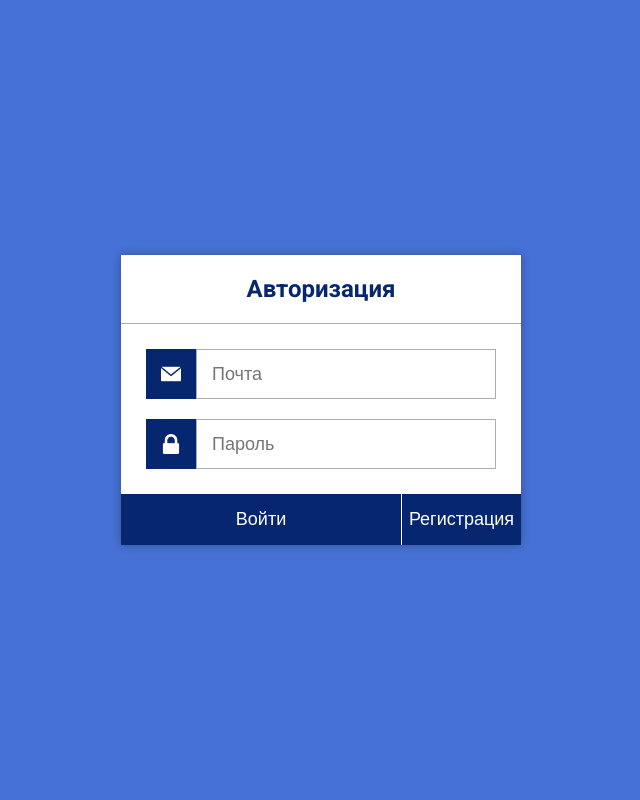
After one commit to Kushichka/Financo, a PHP site: template pages/login.php in a window 1280 px wide. The commit adds this page. Shown: the whole page, without its empty margins (319-959 px from the left). Run offline with PHP 8.4, Linux system fonts and the light colour scheme; the template is opened without the code that fills it, so the values that code supplies are empty.

Commit message:
templates added

```diff
--- a/bills.php
+++ b/bills.php
@@ -33,7 +33,8 @@ if(!isset($_SESSION["mail"])) {
                     <a class="menu__btn" href="#">Настройки</a>
                 </nav>
                 <div class="login__wrapper">
-                    <form action="script/logout.php">
+                    <form action="index.php">
+                        <input type="hidden" name="action" value="signout">
                         <input class="login__btn menu__btn" type="submit" value="Выйти">
                     </form>
                 </div>
--- /dev/null
+++ b/pages/foot.php
@@ -0,0 +1,4 @@
+<script src="script.js"></script>
+</body>
+
+</html>
--- /dev/null
+++ b/pages/head.php
@@ -0,0 +1,27 @@
+<!DOCTYPE html>
+<html lang="ru">
+
+<head>
+    <meta charset="UTF-8">
+    <meta http-equiv="X-UA-Compatible" content="IE=edge">
+    <meta name="viewport" content="width=device-width, initial-scale=1.0">
+    <link rel="preconnect" href="https://fonts.googleapis.com">
+    <link rel="preconnect" href="https://fonts.gstatic.com" crossorigin>
+    <link href="https://fonts.googleapis.com/css2?family=Roboto:wght@400;700&display=swap" rel="stylesheet">
+    <link rel="stylesheet" href="style/style.css">
+    <title>Financo</title>
+</head>
+
+<body>
+    <div class="index-container">
+    <?php
+    if (isset($_SESSION['error-msg'])) {
+        echo '<div class="error-msg"><p class="msg">'.$_SESSION['error-msg'].'</p></div>';
+    }
+    unset($_SESSION['error-msg']);
+
+    if (isset($_SESSION['succes-msg'])) {
+        echo '<div class="succes-msg"><p class="msg">'.$_SESSION['succes-msg'].'</p></div>';
+    }
+    unset($_SESSION['succes-msg']);
+?>
--- /dev/null
+++ b/pages/login.php
@@ -0,0 +1,20 @@
+<div class="auth">
+            <div class="auth-title">
+                <h1>Авторизация</h1>
+            </div>
+            <form class="auth__register-form" action="index.php" method="post" id="login-form">
+                <input type="hidden" name="action" value="signin">
+                <label class="mail-img" for="mail"><img src="img/mail.png" alt="email icon"></label>
+                <input class="register__input-mail" id="mail" type="mail" name="mail" placeholder="Почта" required>
+                <label class="lock-img" for="pass"><img src="img/lock.png" alt="password icon"></label>
+                <input class="register__input-pass" id="pass" type="password" name="pass" placeholder="Пароль" required>
+            </form>
+            <div class="auth-btns">
+                <input class="auth__register-btn" form="login-form" type="submit" value="Войти">
+                <form class="auth__register-login" action="index.php" method="post">
+                    <input type="hidden" name="action" value="register">
+                    <input class="auth__login-btn" type="submit" value="Регистрация">
+                </form>
+            </div>
+        </div>
+    </div>
--- a/script/logout.php
+++ /dev/null
@@ -1,6 +0,0 @@
-<?php
-    session_start();
-    $_SESSION = array();
-    session_destroy();
-    header('location: ../index.php');
-?>
--- a/style.scss
+++ b/scss/style.scss
@@ -179,18 +179,24 @@ a {
 }
 
 //////////////index//////////////////
-.msg-box {
+.error-msg, .succes-msg {
     position: absolute;
     top: 0;
     width: 100%;
     text-align: center;
-    background-color: #28a745;
     padding: 10px 0;
     animation: msg-anim 3s linear forwards;
     .msg {
         font-size: 17px;
         color: #fff;
     }
+}
+
+.error-msg {
+    background-color: #dc3545;
+}
+.succes-msg {
+    background-color: #28a745;
 }
 
 .index-container {
@@ -218,7 +224,7 @@ a {
             margin: 0;
         }
     }
-    form {
+    .auth__register-form {
         display: flex;
         flex-wrap: wrap;
         justify-content: center;
@@ -262,6 +268,9 @@ a {
         width: 100%;
         background-color: #06266F;
     }
+    &__register-login {
+        width: 30%;
+    }
     &__register-btn, &__login-btn {
         display: block;
         font-size: 18px;
@@ -279,7 +288,8 @@ a {
         width: 70%;
     }
     &__login-btn {
-        width: 30%;
+        // width: 30%;
+        width: 100%;
         border-left: 1px solid #fff;
     }
 
--- a/style/style.css
+++ b/style/style.css
@@ -186,19 +186,26 @@ a {
   margin-bottom: 5px;
 }
 
-.msg-box {
+.error-msg, .succes-msg {
   position: absolute;
   top: 0;
   width: 100%;
   text-align: center;
-  background-color: #28a745;
   padding: 10px 0;
   animation: msg-anim 3s linear forwards;
 }
 
-.msg-box .msg {
+.error-msg .msg, .succes-msg .msg {
   font-size: 17px;
   color: #fff;
+}
+
+.error-msg {
+  background-color: #dc3545;
+}
+
+.succes-msg {
+  background-color: #28a745;
 }
 
 .index-container {
@@ -228,14 +235,14 @@ a {
   margin: 0;
 }
 
-.auth form {
+.auth .auth__register-form {
   display: flex;
   flex-wrap: wrap;
   justify-content: center;
   margin: 25px 15px;
 }
 
-.auth form input {
+.auth .auth__register-form input {
   box-sizing: border-box;
   outline: none;
   border: 1px solid #adadad;
@@ -246,11 +253,11 @@ a {
   font-size: 18px;
 }
 
-.auth form input:not(:last-child) {
+.auth .auth__register-form input:not(:last-child) {
   margin-bottom: 20px;
 }
 
-.auth form label {
+.auth .auth__register-form label {
   position: relative;
   width: 50px;
   height: 50px;
@@ -258,7 +265,7 @@ a {
   cursor: pointer;
 }
 
-.auth form label img {
+.auth .auth__register-form label img {
   position: absolute;
   top: 50%;
   right: 50%;
@@ -273,6 +280,10 @@ a {
   box-sizing: border-box;
   width: 100%;
   background-color: #06266F;
+}
+
+.auth__register-login {
+  width: 30%;
 }
 
 .auth__register-btn, .auth__login-btn {
@@ -295,7 +306,7 @@ a {
 }
 
 .auth__login-btn {
-  width: 30%;
+  width: 100%;
   border-left: 1px solid #fff;
 }
 
```
Also changed, not shown: index.php (+75 -45 lines), login.php (deleted, +0 -47 lines), pages/register.php (added, +20 -0 lines), script/signin.php (deleted, +0 -21 lines), script/signup.php (deleted, +0 -29 lines), connect.php (renamed from script/connect.php), 1 other file.
